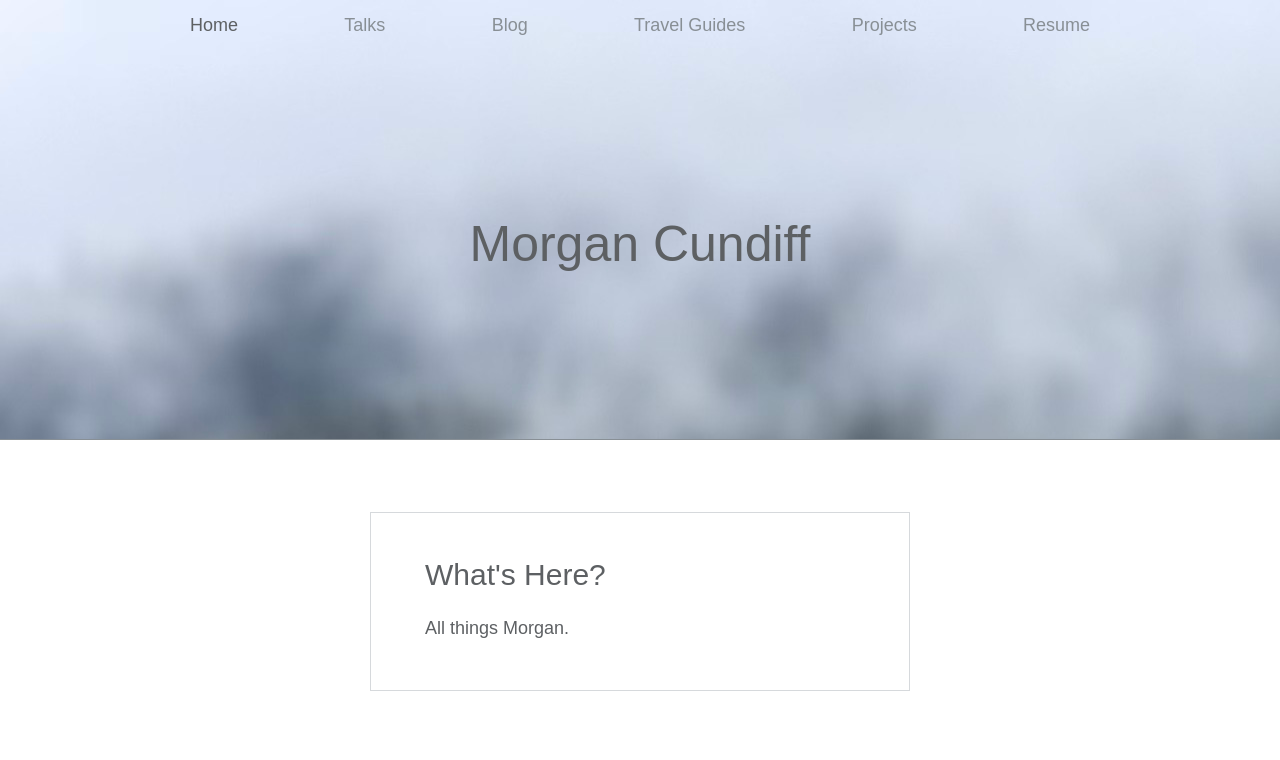
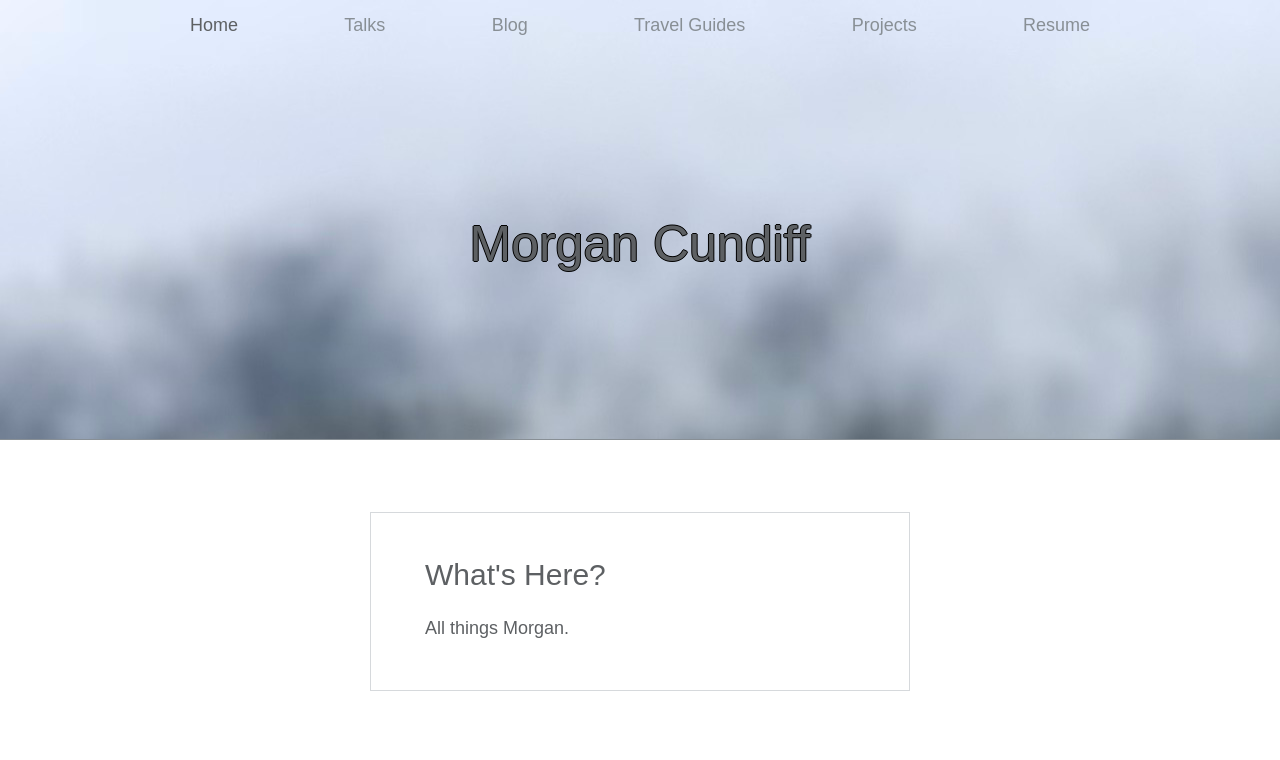
Before and after one commit to mcundiff3/mcundiff3.github.io, a plain HTML site: page index.html in a window 1280 px wide. Shown: the top 760 px of the page. Drawn offline with Linux system fonts and the light colour scheme.

Commit message:
Add shadow

```diff
--- a/home_style.css
+++ b/home_style.css
@@ -87,6 +87,7 @@ nav a:visited:active {
   padding-top: 9em;
   padding-bottom: 9em;
   border-bottom: 1px solid #888F95;
+  text-shadow: -1px 0 black, 0 1px black, 1px 0 black, 0 -1px black;
   /* background-color: #FFF; */
   /* background: url("/Images/emerald_lake.jpg") no-repeat center; */
 }
```
